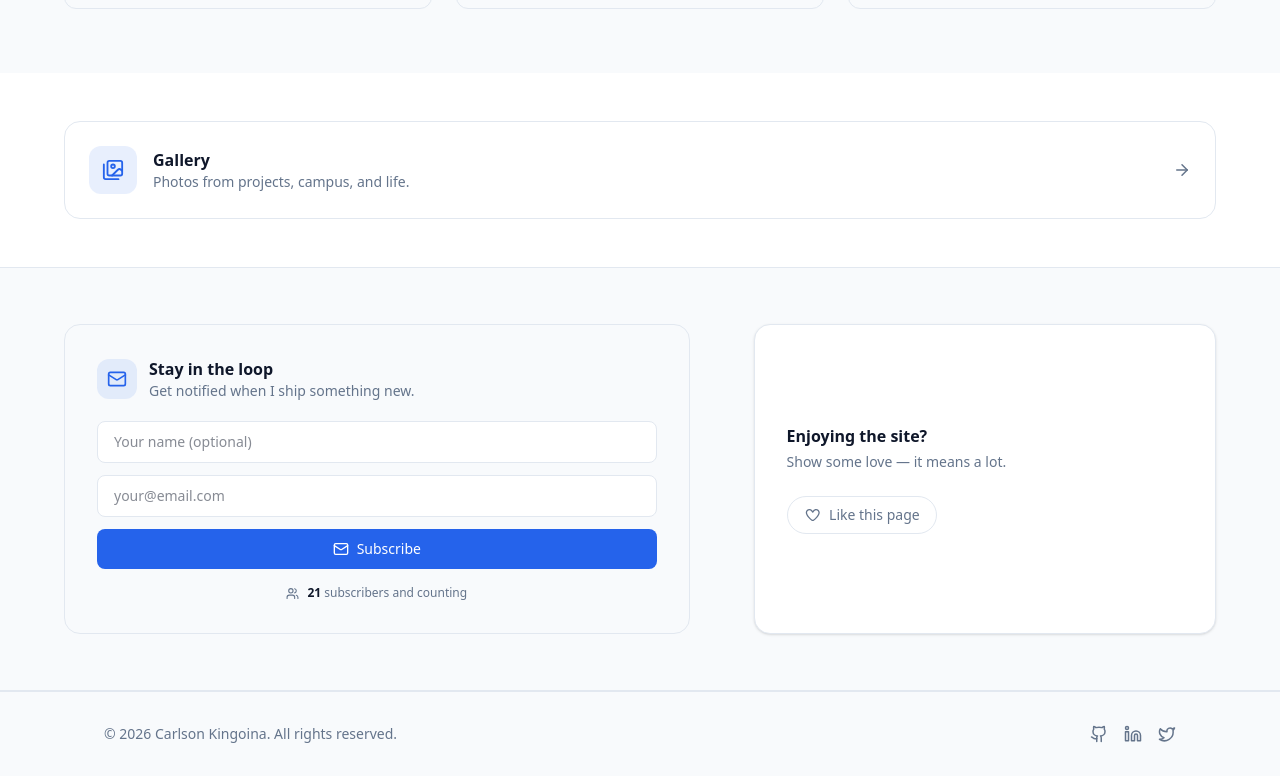
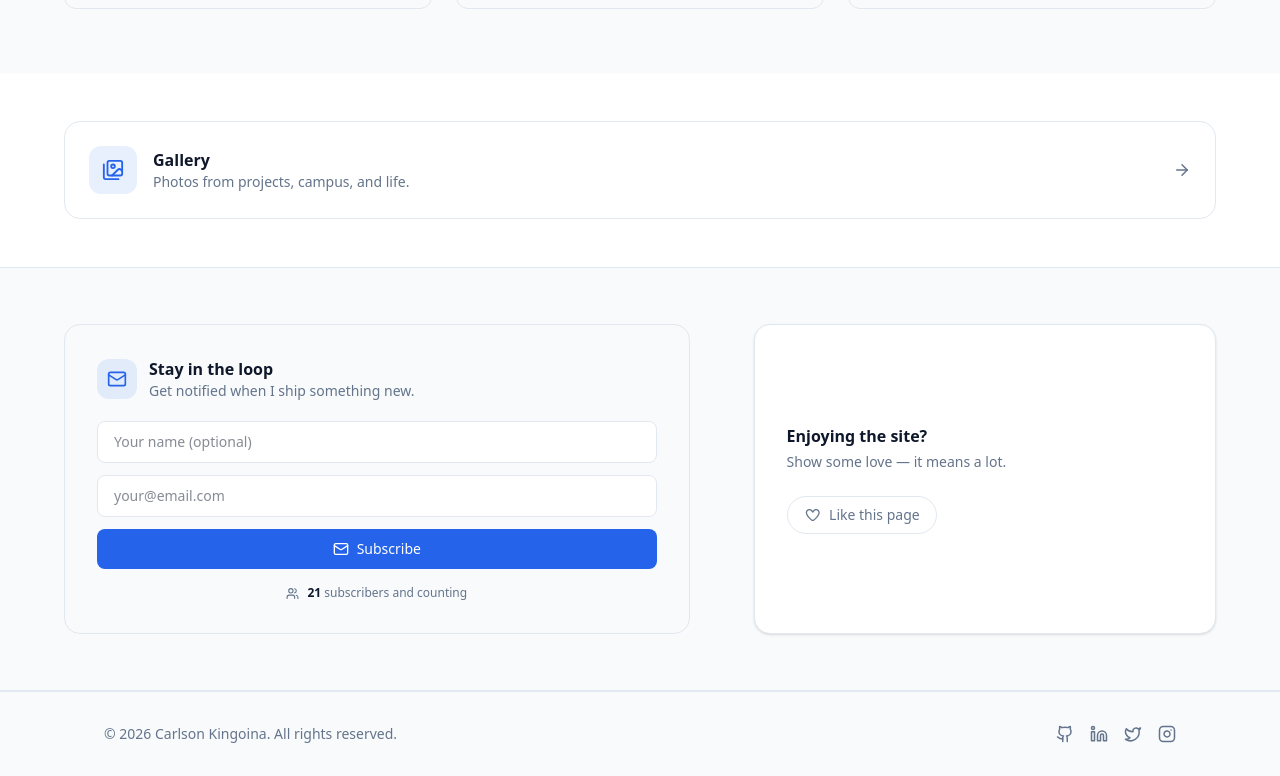
Before and after one commit to kingoh-200/Carlson-Kingoina-Official-Website, a Next.js app: page / in a window 1280 px wide. Shown: the part 1816-2592 px from the top of the page. Built offline with nearby package versions, Linux system fonts and the light colour scheme; no server answers; the database is empty.

Commit message:
Add Instagram profile link

```diff
--- a/src/components/Footer.tsx
+++ b/src/components/Footer.tsx
@@ -1,12 +1,13 @@
 "use client";
 
-import { Github, Linkedin, Twitter } from "lucide-react";
+import { Github, Instagram, Linkedin, Twitter } from "lucide-react";
 import { motion } from "framer-motion";
 
 const socials = [
   { href: "https://github.com/kingoh-200", label: "GitHub", icon: Github },
   { href: "https://www.linkedin.com/in/carison-moikoro-56b198303", label: "LinkedIn", icon: Linkedin },
   { href: "https://x.com/carlson15564064", label: "X (Twitter)", icon: Twitter },
+  { href: "https://www.instagram.com/mmh.key.sea/", label: "Instagram", icon: Instagram },
 ];
 
 export default function Footer() {
--- a/src/lib/data.ts
+++ b/src/lib/data.ts
@@ -8,6 +8,7 @@ export const siteConfig = {
     github: "https://github.com/kingoh-200",
     linkedin: "https://www.linkedin.com/in/carison-moikoro-56b198303",
     twitter: "https://x.com/carlson15564064",
+    instagram: "https://www.instagram.com/mmh.key.sea/",
   },
 };
 
```
